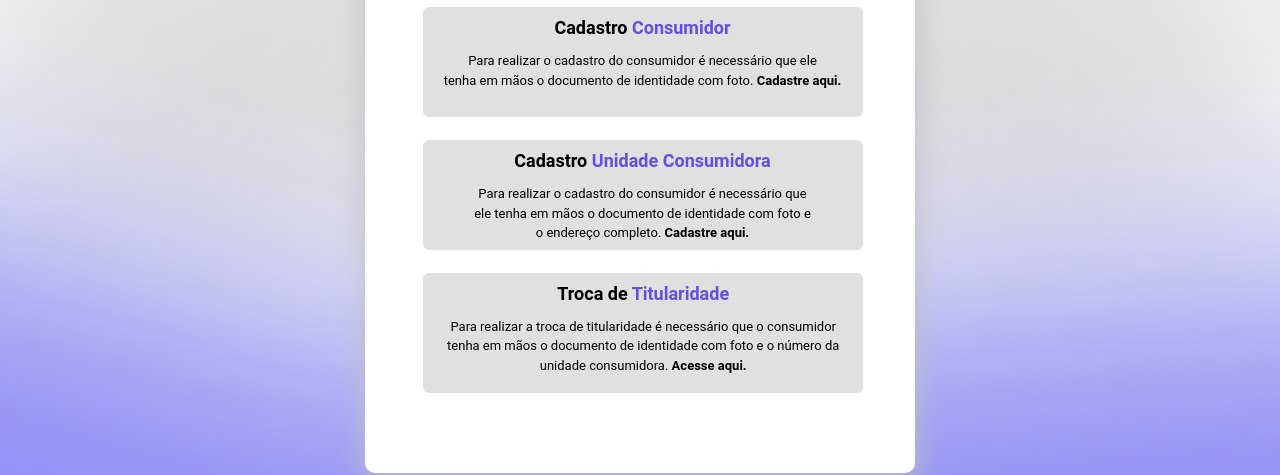
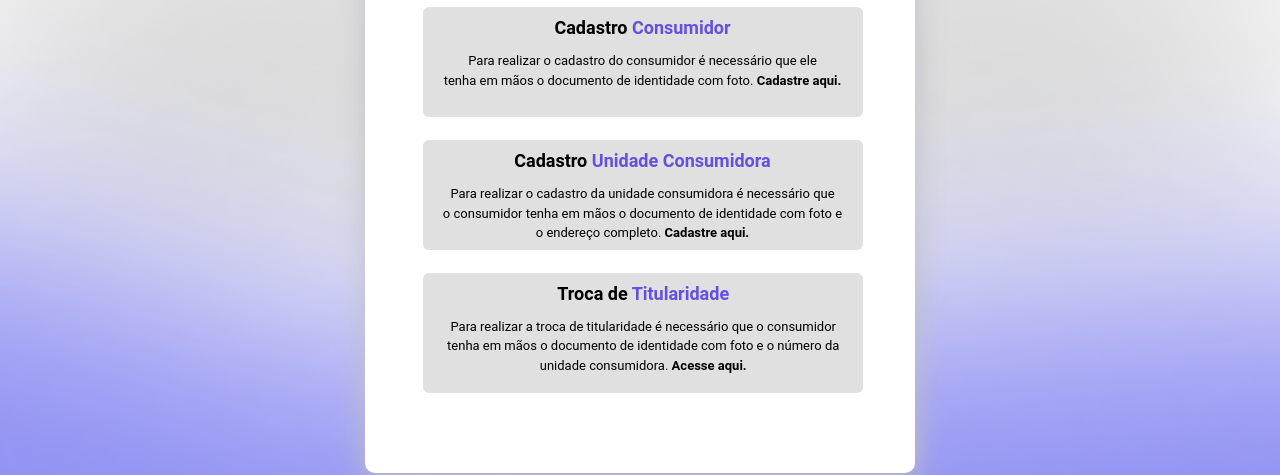
Before and after one commit to madavndl/pagina-inicial-cad-useall, a plain HTML site: page index.html in a window 1280 px wide. Shown: the part 168-643 px from the top of the page. Drawn offline with Linux system fonts and the light colour scheme.

Commit message:
Atualização.

```diff
--- a/index.html
+++ b/index.html
@@ -27,7 +27,7 @@
 
         <div id="links2">
             <h1 for="num-uc">Cadastro <span>Unidade Consumidora</span></h1>
-            <p id="cad-un-consumidora">Para realizar o cadastro do consumidor é necessário que <br> ele tenha em mãos o documento
+            <p id="cad-un-consumidora">Para realizar o cadastro da unidade consumidora é necessário que <br> o consumidor tenha em mãos o documento
                 de identidade com foto e <br> o endereço completo.
                 <a href="#">Cadastre aqui.</a>
             </p>
```
